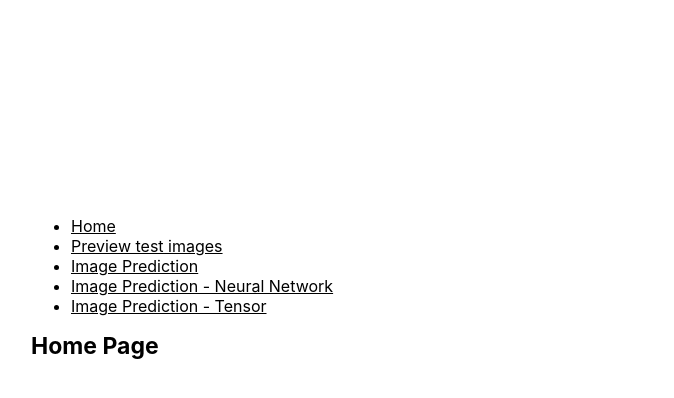
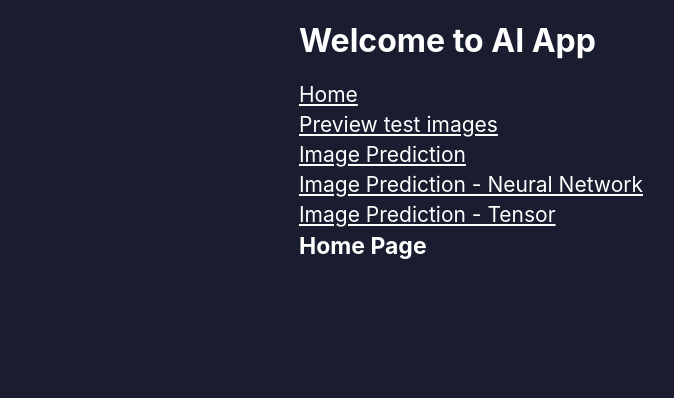
Before and after one commit to Jerga99/neural-network-course, a React (Create React App) app in the folder frontend/: page / in a window 1280 px wide. Shown: the top 398 px of the page, without its empty margins (169-843 px from the left). Built offline with nearby package versions, Linux system fonts and the light colour scheme; the HTML template or start-up script is replaced by a standard one.

Commit message:
Syling improvements part 1

```diff
--- a/frontend/src/App.js
+++ b/frontend/src/App.js
@@ -80,6 +80,7 @@ function App() {
   return (
     <div className="App">
       <div className="app-container">
+        <h1 className="title">Welcome to AI App</h1>
         <Navigation />
         <Router />
       </div>
--- a/frontend/src/index.css
+++ b/frontend/src/index.css
@@ -5,6 +5,8 @@ body {
     sans-serif;
   -webkit-font-smoothing: antialiased;
   -moz-osx-font-smoothing: grayscale;
+  min-height: 100vh;
+  background-color: #1a1c2f;
 }
 
 code {
@@ -12,8 +14,27 @@ code {
     monospace;
 }
 
+#root, .App {
+  height: 100%;
+  width: 100%;
+  color: white;
+}
+
 .App {
-  padding: 200px;
+  display: flex;
+  justify-content: center;
+  align-items: center;
+}
+
+ul {
+  list-style-type: none;
+  padding: 0;
+  margin: 0;
+}
+
+li {
+  font-size: 21px;
+  margin-bottom: 5px;
 }
 
 .page-header {
```
